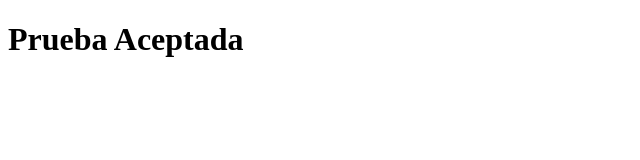
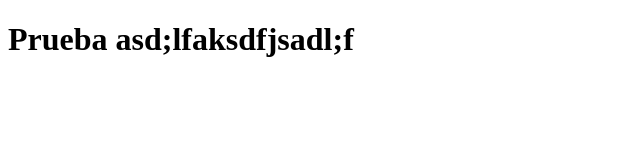
Before and after one commit to nery-antonio/SA_Practica1, a website: page index.html in a window 1280 px wide. Shown: the whole page, without its empty margins (0-640 px from the left). Drawn offline with Linux system fonts and the light colour scheme.

Commit message:
prueba fallida

```diff
--- a/index.html
+++ b/index.html
@@ -7,6 +7,6 @@
     <title>Document</title>
 </head>
 <body>
-    <h1>Prueba Aceptada</h1>
+    <h1>Prueba asd;lfaksdfjsadl;f</h1>
 </body>
 </html>
--- a/package.json
+++ b/package.json
@@ -8,9 +8,8 @@
     },
     "author": "",
     "license": "ISC",
-
     "devDependencies": {
         "mocha": "5.0.0",
         "unit.js": "2.0.0"
     }
-  }
+}
```
Also changed, not shown: 3 other files.
